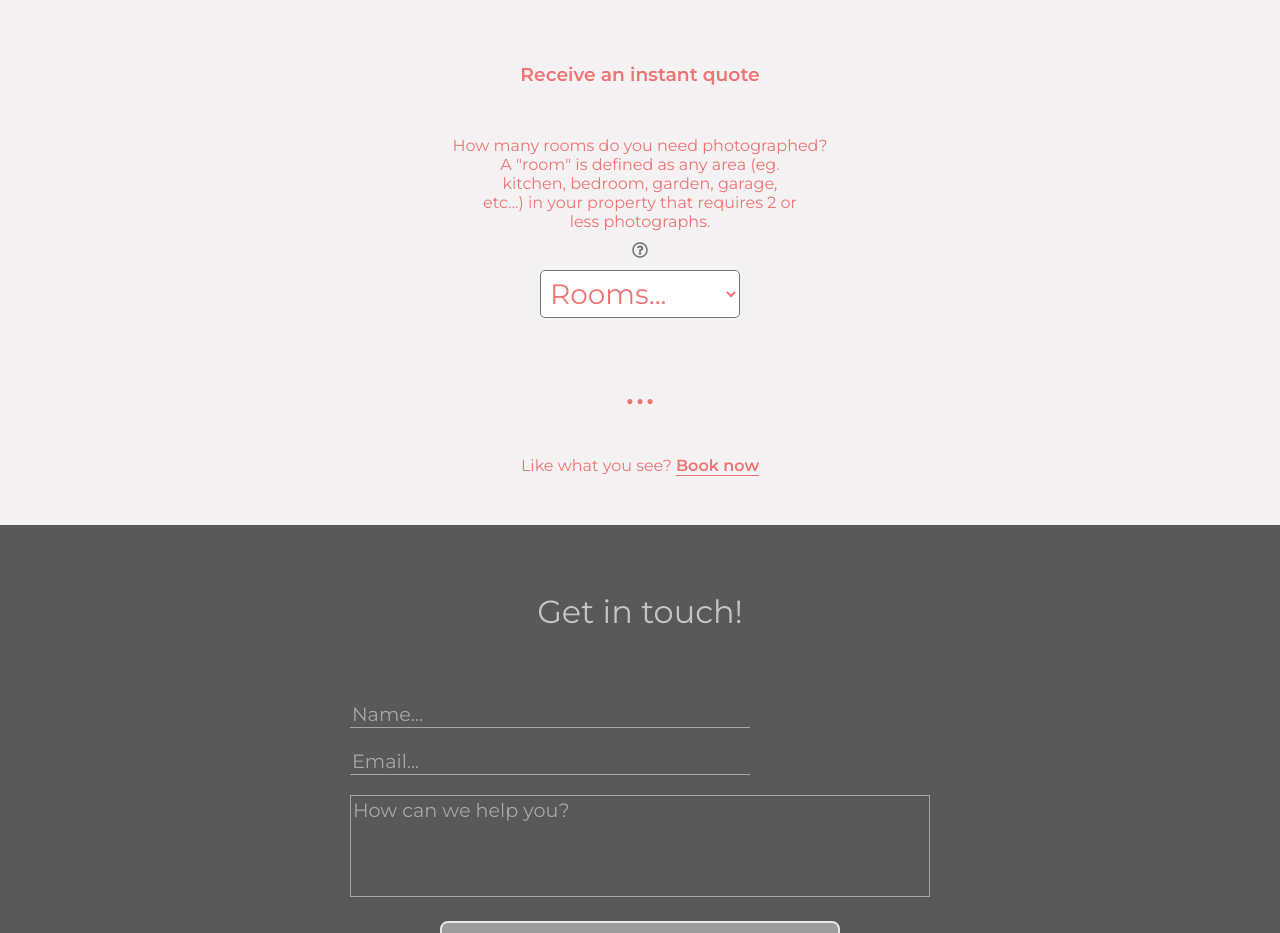
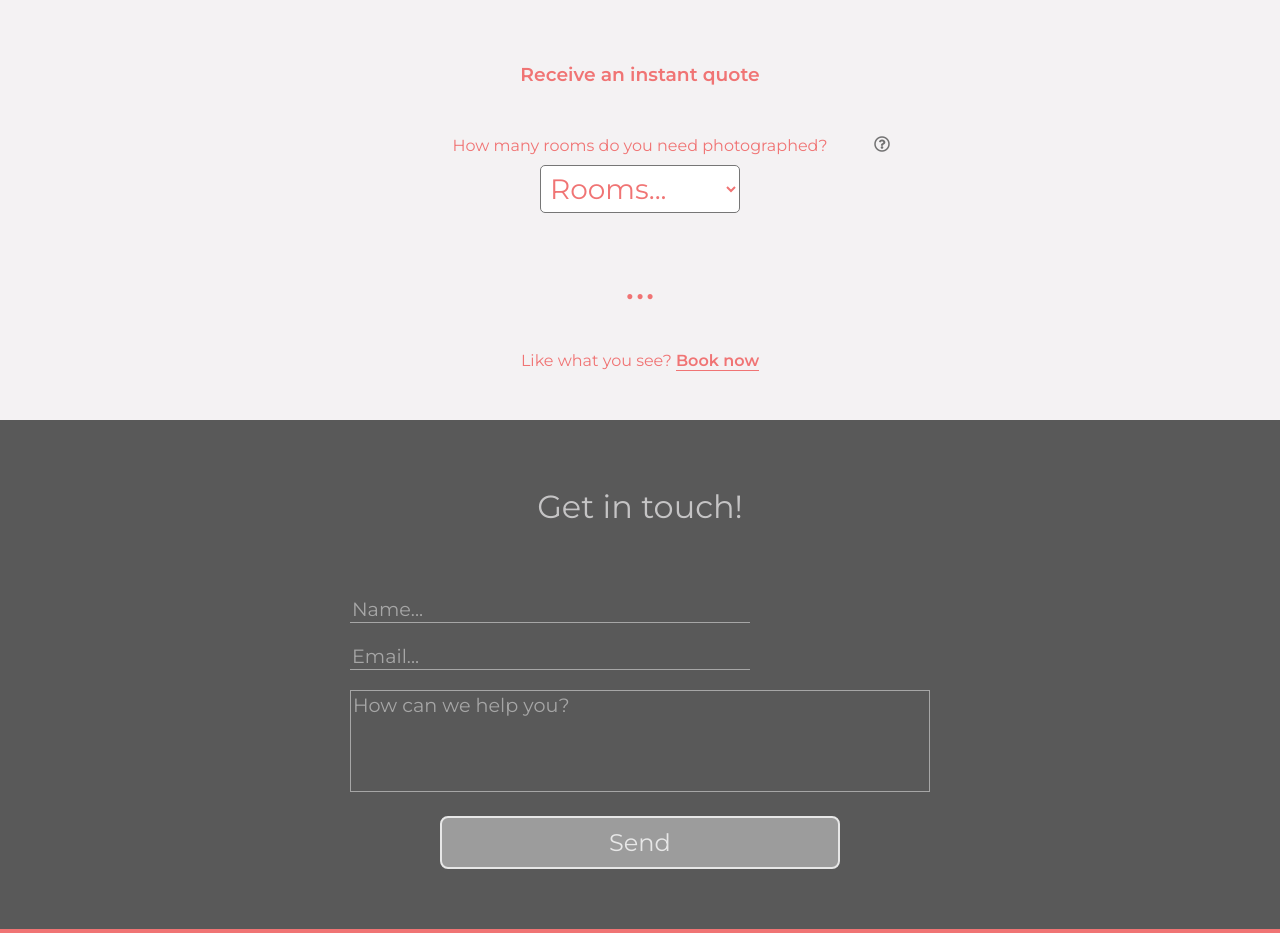
Before and after one commit to SamKelsey/internn-react-app, a React (Create React App) app: page / in a window 1280 px wide. Shown: the part 1520-2453 px from the top of the page. Built offline with nearby package versions, Linux system fonts and the light colour scheme.

Commit message:
Re-added .rooms-help css styling.

```diff
--- a/src/components/Pricing/pricing.css
+++ b/src/components/Pricing/pricing.css
@@ -56,4 +56,33 @@
   padding-bottom: 0;
   margin-bottom: 40px;
 }
+
+.rooms-help {
+  font-size: 1rem;
+  z-index: 2;
+  position: absolute;
+  right: 0;
+  top: 0;
+  display: -webkit-box;
+  display: -ms-flexbox;
+  display: flex;
+  cursor: pointer;
+}
+
+.rooms-help p {
+  color: #f4f2f3;
+  display: none;
+  text-align: left;
+  width: 200px;
+  background-color: rgba(240, 93, 94, 0.6);
+  -webkit-backdrop-filter: blur(4px);
+          backdrop-filter: blur(4px);
+  border-radius: 5px;
+  padding: 5px;
+  margin: 2px;
+}
+
+.rooms-help:hover p {
+  display: block;
+}
 /*# sourceMappingURL=pricing.css.map */
--- a/src/components/Pricing/pricing.scss
+++ b/src/components/Pricing/pricing.scss
@@ -58,3 +58,29 @@
     margin-bottom: 40px;
   }
 }
+
+.rooms-help {
+  font-size: 1rem;
+  z-index: 2;
+  position: absolute;
+  right: 0;
+  top: 0;
+  display: flex;
+  cursor: pointer;
+
+  p {
+    color: $sigWhite;
+    display: none;
+    text-align: left;
+    width: 200px;
+    background-color: $sigRedHover;
+    backdrop-filter: blur(4px);
+    border-radius: 5px;
+    padding: 5px;
+    margin: 2px;
+  }
+
+  &:hover p {
+    display: block;
+  }
+}
```
Also changed, not shown: 1 other file (tests, documents, lock files or other folders).
